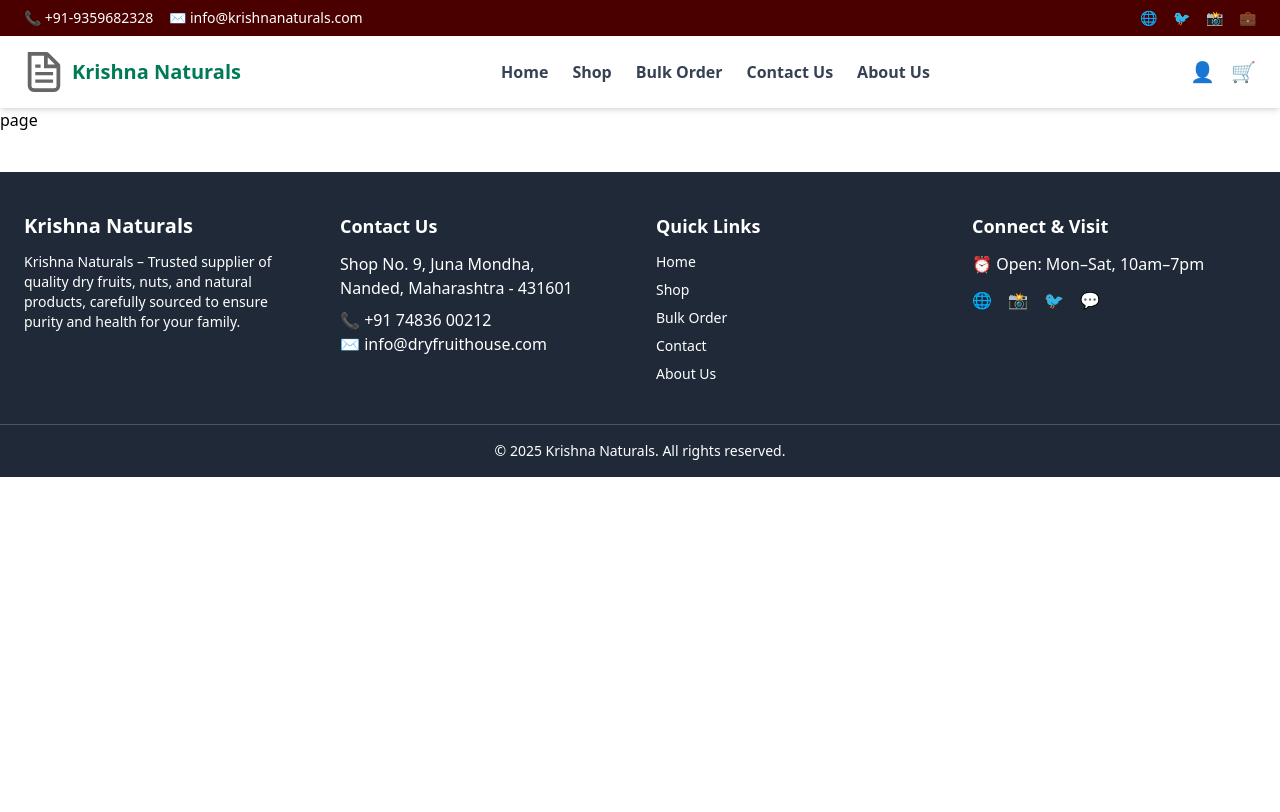
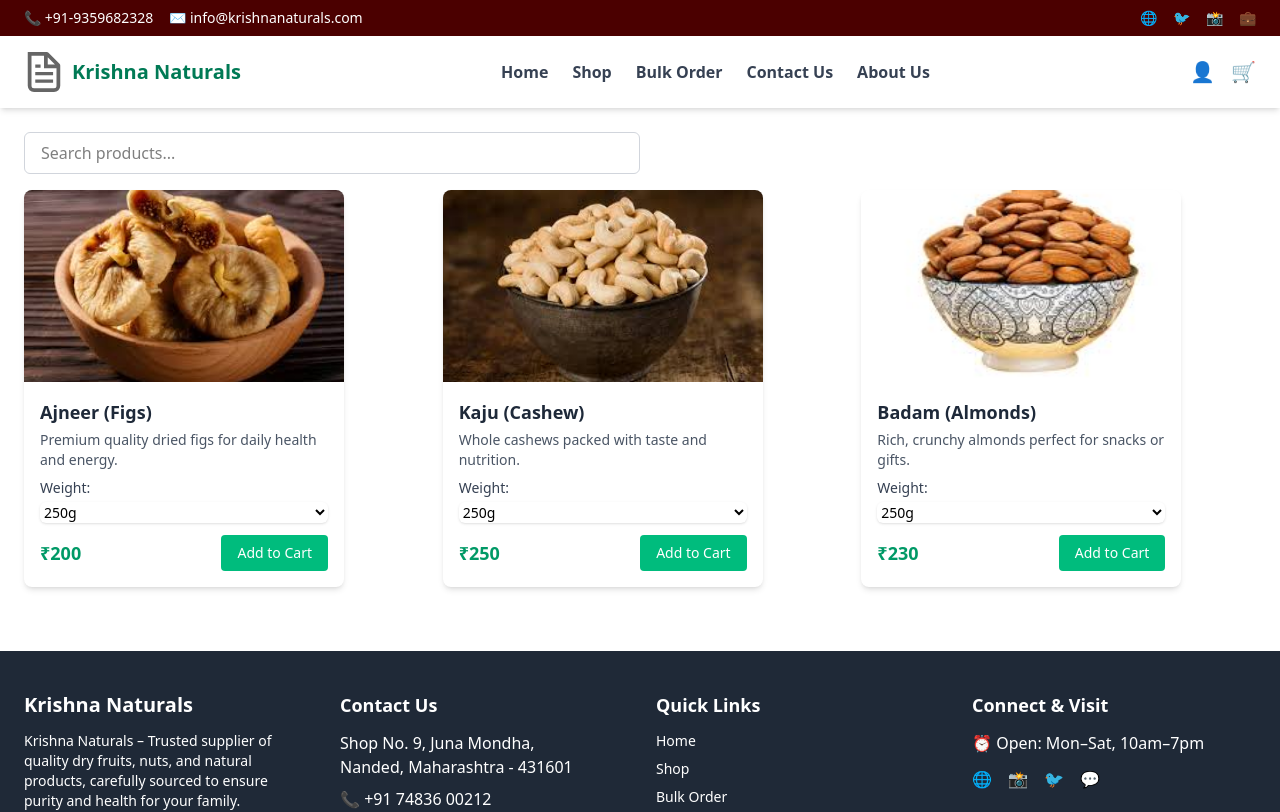
Before and after one commit to vmandhani09/Dryfood_webapp, a Next.js app in the folder my-app/: page /Shop in a window 1280 px wide. Shown: the top 812 px of the page. Built offline with nearby package versions, Linux system fonts and the light colour scheme.

Commit message:
Added with shop page and updated product card and grid with weight changes

```diff
--- a/my-app/Components/ProductCard.js
+++ b/my-app/Components/ProductCard.js
@@ -1,18 +1,35 @@
-import React from 'react';
+import React, { useState } from 'react';
 
-const ProductCard = ({ name, price, image, description }) => {
+const ProductCard = ({ name, image, description, weights = {} }) => {
+  const weightKeys = Object.keys(weights);
+  const [selectedWeight, setSelectedWeight] = useState(weightKeys[0]);
+
   return (
     <div className="max-w-xs bg-white shadow-md rounded-lg overflow-hidden hover:shadow-xl transition-shadow duration-300">
-      <img
-        className="w-full h-48 object-cover"
-        src={image}
-        alt={name}
-      />
+      <img className="w-full h-48 object-cover" src={image} alt={name} />
       <div className="p-4">
         <h3 className="text-lg font-semibold text-gray-800">{name}</h3>
         <p className="text-sm text-gray-600 mt-1">{description}</p>
+
+        <div className="mt-2">
+          <label className="block text-sm font-medium text-gray-700">Weight:</label>
+          <select
+            value={selectedWeight}
+            onChange={(e) => setSelectedWeight(e.target.value)}
+            className="mt-1 block w-full rounded-md border-gray-300 shadow-sm focus:border-emerald-500 focus:ring-emerald-500 text-sm"
+          >
+            {weightKeys.map((weight) => (
+              <option key={weight} value={weight}>
+                {weight}
+              </option>
+            ))}
+          </select>
+        </div>
+
         <div className="mt-3 flex justify-between items-center">
-          <span className="text-emerald-600 font-bold text-lg">₹{price}</span>
+          <span className="text-emerald-600 font-bold text-lg">
+            ₹{weights[selectedWeight]}
+          </span>
           <button className="bg-emerald-500 text-white text-sm px-4 py-2 rounded hover:bg-emerald-600 transition">
             Add to Cart
           </button>
--- a/my-app/Components/ProductGrid.js
+++ b/my-app/Components/ProductGrid.js
@@ -1,24 +1,37 @@
+"use client";
 import React from 'react';
 import ProductCard from '@/Components/ProductCard';
 
 const products = [
   {
     name: "Ajneer (Figs)",
-    price: 350,
-    image: "/products/anj   eer.png",
-    description: "Premium quality dried figs for daily health and energy."
+    image: "/products/anjeer.png",
+    description: "Premium quality dried figs for daily health and energy.",
+    prices: {
+      "250g": 350,
+      "500g": 650,
+      "1kg": 1200
+    }
   },
   {
     name: "Kaju (Cashew)",
-    price: 450,
     image: "/products/kaju.png",
-    description: "Whole cashews packed with taste and nutrition."
+    description: "Whole cashews packed with taste and nutrition.",
+    prices: {
+      "250g": 400,
+      "500g": 780,
+      "1kg": 1500
+    }
   },
   {
     name: "Badam (Almonds)",
-    price: 400,
     image: "/products/badam.png",
-    description: "Rich, crunchy almonds perfect for snacks or gifts."
+    description: "Rich, crunchy almonds perfect for snacks or gifts.",
+    prices: {
+      "250g": 380,
+      "500g": 740,
+      "1kg": 1400
+    }
   }
 ];
 
@@ -29,9 +42,9 @@
         <ProductCard
           key={index}
           name={product.name}
-          price={product.price}
           image={product.image}
           description={product.description}
+          prices={product.prices}
         />
       ))}
     </div>
--- a/my-app/app/Shop/page.js
+++ b/my-app/app/Shop/page.js
@@ -1,9 +1,41 @@
-import React from 'react'
+'use client';
 
-const page = () => {
+import React, { useState } from 'react';
+import ProductCard from '@/Components/ProductCard';
+import products from '@/data/products';
+
+const ShopPage = () => {
+  const [search, setSearch] = useState('');
+
+  const filteredProducts = products.filter((product) =>
+    product.name.toLowerCase().includes(search.toLowerCase())
+  );
+
   return (
-    <div>page</div>
-  )
-}
+    <div className="p-6">
+      <div className="mb-4">
+        <input
+          type="text"
+          placeholder="Search products..."
+          value={search}
+          onChange={(e) => setSearch(e.target.value)}
+          className="w-full sm:w-1/2 px-4 py-2 border border-gray-300 rounded-md focus:outline-none focus:ring-2 focus:ring-emerald-500"
+        />
+      </div>
 
-export default page
+      <div className="grid grid-cols-1 sm:grid-cols-2 md:grid-cols-3 gap-6">
+        {filteredProducts.map((product, index) => (
+          <ProductCard
+            key={index}
+            name={product.name}
+            image={product.image}
+            description={product.description}
+            weights={product.weights}
+          />
+        ))}
+      </div>
+    </div>
+  );
+};
+
+export default ShopPage;
--- /dev/null
+++ b/my-app/data/products.js
@@ -0,0 +1,34 @@
+const products = [
+  {
+    name: "Ajneer (Figs)",
+    description: "Premium quality dried figs for daily health and energy.",
+    image: "/products/anjeer.png",
+    weights: {
+      "250g": 200,
+      "500g": 350,
+      "1kg": 650
+    }
+  },
+  {
+    name: "Kaju (Cashew)",
+    description: "Whole cashews packed with taste and nutrition.",
+    image: "/products/kaju.png",
+    weights: {
+      "250g": 250,
+      "500g": 450,
+      "1kg": 800
+    }
+  },
+  {
+    name: "Badam (Almonds)",
+    description: "Rich, crunchy almonds perfect for snacks or gifts.",
+    image: "/products/badam.png",
+    weights: {
+      "250g": 230,
+      "500g": 400,
+      "1kg": 750
+    }
+  }
+];
+
+export default products;
```
